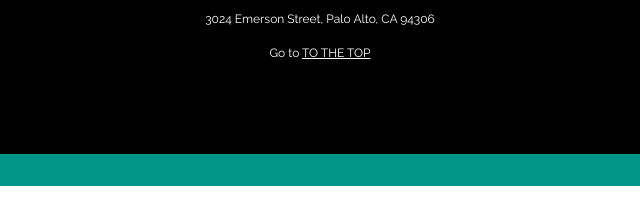
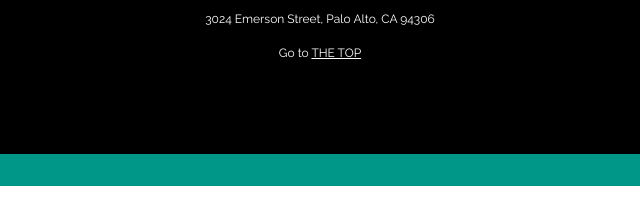
Before and after one commit to b2tisase/Lidet-Birthday-party, a plain HTML site: page index.html in a window 1280 px wide. Shown: the part 600-797 px from the top of the page, 320-960 px from the left. Drawn offline with nearby package versions, Linux system fonts and the light colour scheme; a script that the page names is missing.

Commit message:
Update index.html

```diff
--- a/index.html
+++ b/index.html
@@ -185,7 +185,7 @@ function w3_close() {
 
 
 
-    <p class="w3-center  w3-small">Go to <a href=" # " target="_blank" class="w3-hover-text-green"> TO THE TOP </a></p>
+    <p class="w3-center  w3-small">Go to <a href=" # " target="_blank" class="w3-hover-text-green">  THE TOP </a></p>
 
 
 
```
